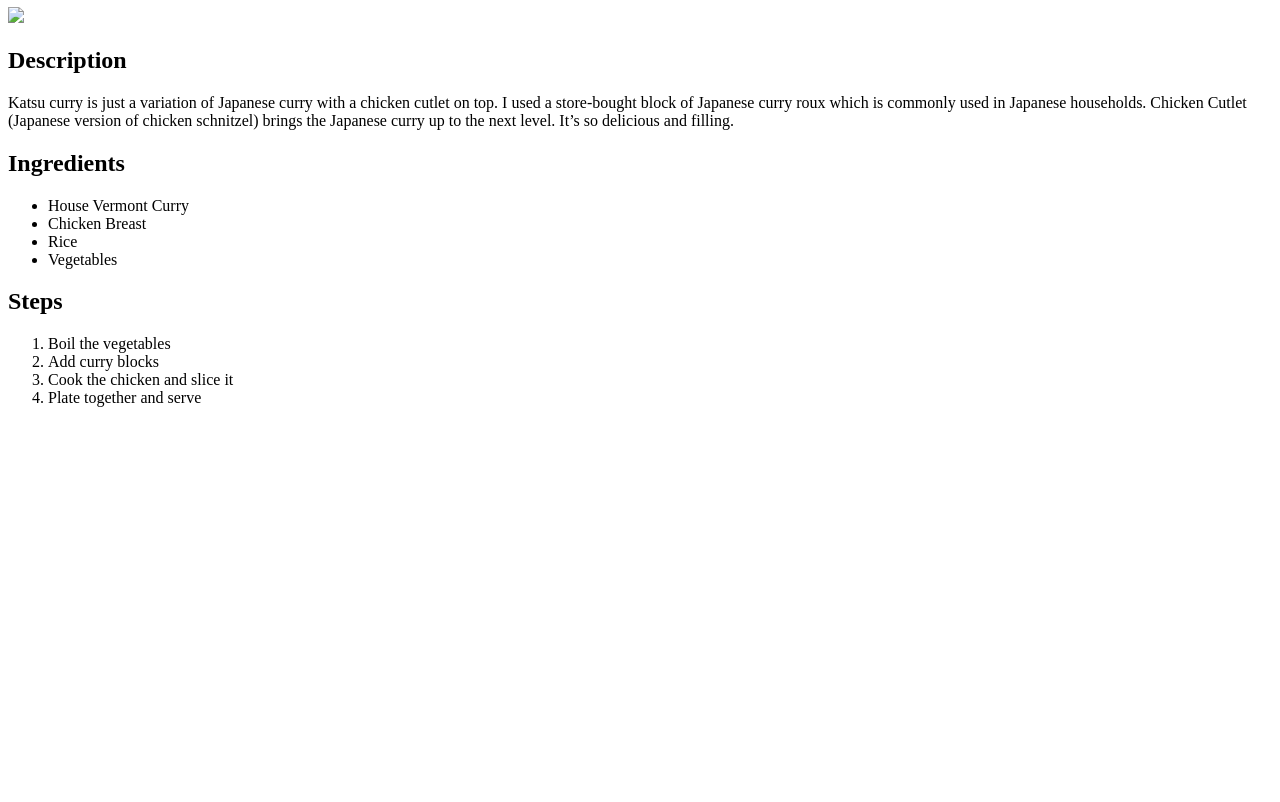
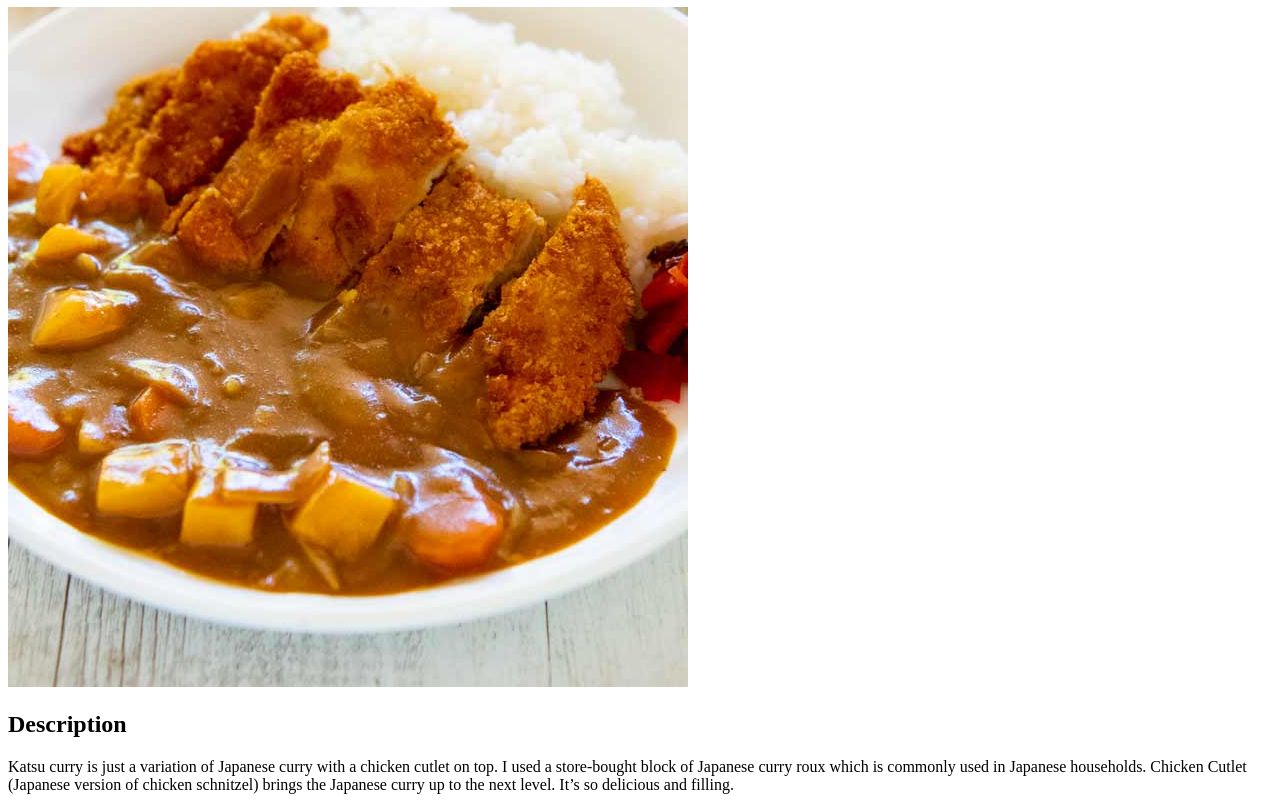
Before and after one commit to AddRain1/odin-recipes, a plain HTML site: page recipes/katsucurry.html in a window 1280 px wide. Shown: the part 73-875 px from the top of the page. Before the commit the page ends 800 px from the top, so only its background shows below. Drawn offline with Linux system fonts and the light colour scheme.

Commit message:
image shows now

```diff
--- a/recipes/katsucurry.html
+++ b/recipes/katsucurry.html
@@ -7,7 +7,7 @@
 </head>
 <body>
     <h1>Katsu Curry</h1>
-    <img src="Katsu_Curry_7011bsq.jpg">
+    <img src="../Katsu_Curry_7011bsq.jpg">
     <h2>Description</h2>
     <p> Katsu curry is just a variation of Japanese curry with a chicken cutlet on top.
         I used a store-bought block of Japanese curry roux which is commonly used in Japanese households.
```
